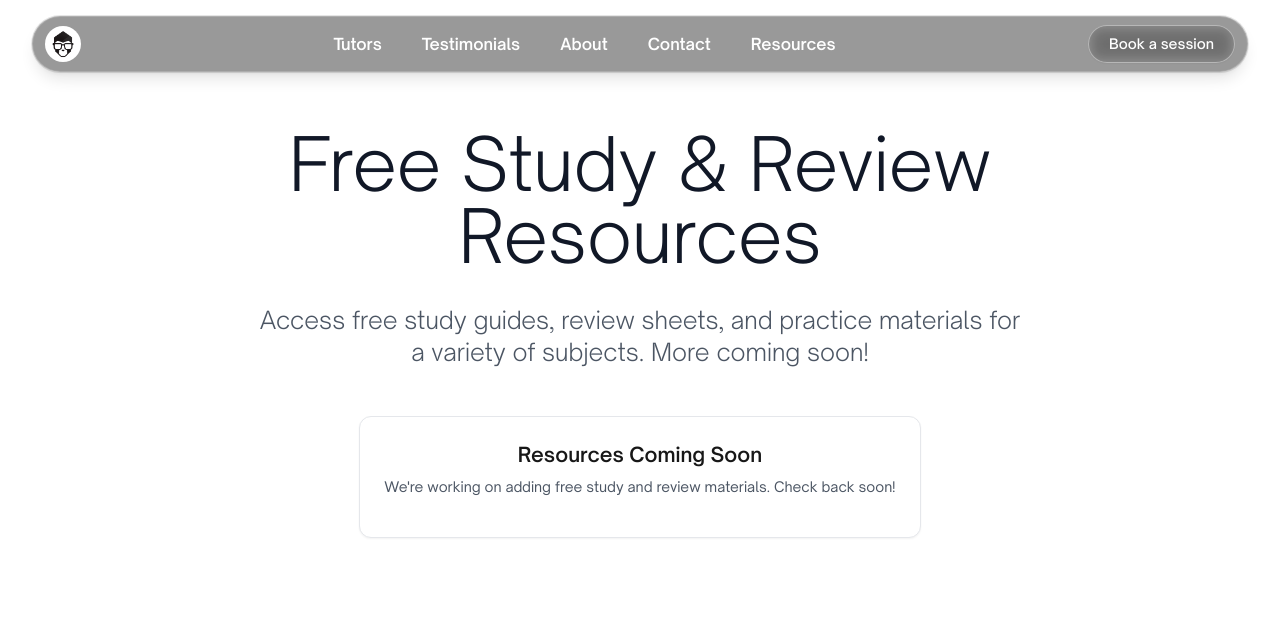
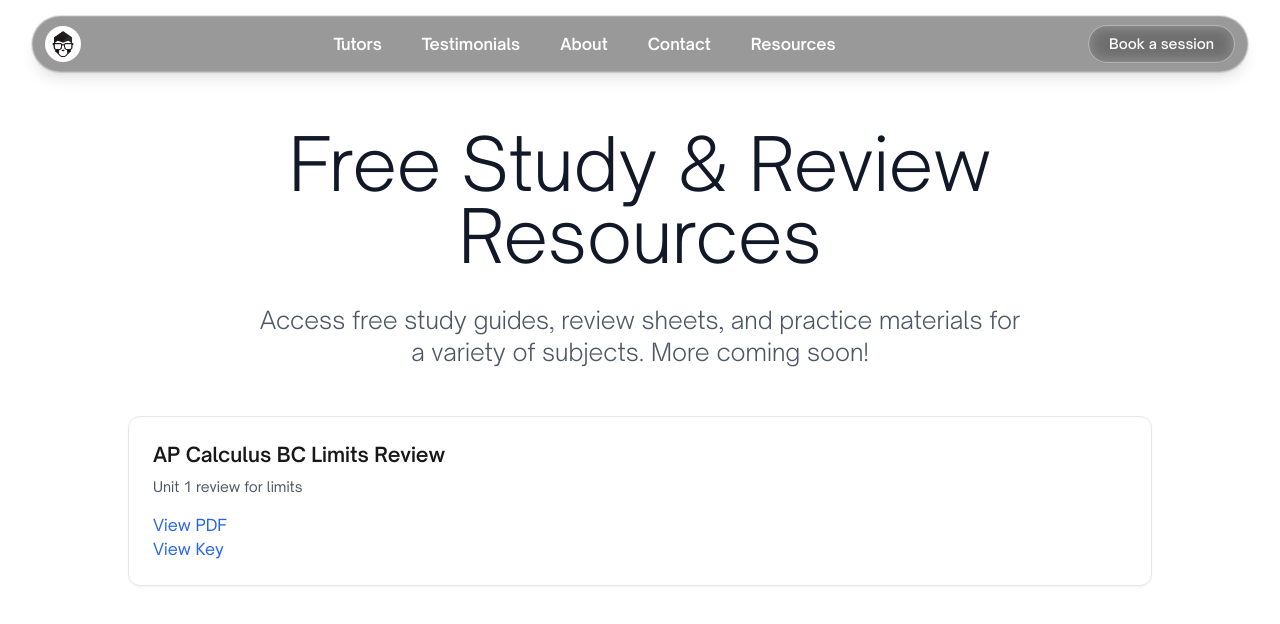
Before and after one commit to Sanjit-K/tutor-monkey, a Next.js app: page /resources in a window 1280 px wide. Shown: the top 624 px of the page. Built offline with nearby package versions, Linux system fonts and the light colour scheme.

Commit message:
pushed limits bc review

```diff
--- a/app/resources/page.tsx
+++ b/app/resources/page.tsx
@@ -1,7 +1,6 @@
 "use client";
 
 import Navigation from "@/components/Navigation";
-
 import React from "react";
 
 export default function ResourcesPage() {
@@ -17,11 +16,32 @@ export default function ResourcesPage() {
             Access free study guides, review sheets, and practice materials for a variety of subjects. More coming soon!
           </p>
         </div>
-        {/* Placeholder resource card */}
-        <div className="max-w-5xl mx-auto flex justify-center">
-          <div className="bg-white border border-gray-200 rounded-xl p-6 shadow-sm flex flex-col items-center">
-            <h2 className="text-xl font-semibold mb-2">Resources Coming Soon</h2>
-            <p className="text-gray-600 mb-4 text-sm">We&apos;re working on adding free study and review materials. Check back soon!</p>
+        <div className="max-w-5xl mx-auto flex flex-col gap-6">
+
+          {/* New resource card: AP Calculus BC Limits Review */}
+          <div className="bg-white border border-gray-200 rounded-xl p-6 shadow-sm flex flex-col items-start">
+            <h2 className="text-xl font-semibold mb-2">
+              AP Calculus BC Limits Review
+            </h2>
+            <p className="text-gray-600 mb-4 text-sm">
+              Unit 1 review for limits
+            </p>
+            <a
+              href="https://drive.google.com/file/d/1FNq46-rMfjQJdkoH7dM9_09dcYq_qi4y/view?usp=sharing"
+              target="_blank"
+              rel="noopener noreferrer"
+              className="text-blue-600 hover:underline"
+            >
+              View PDF
+            </a>
+            <a
+              href="https://drive.google.com/file/d/1VcbykiwHt6-4fw1gi4TV_atsV7b3i6H_/view?usp=sharing"
+              target="_blank"
+              rel="noopener noreferrer"
+              className="text-blue-600 hover:underline"
+            >
+              View Key
+            </a>
           </div>
         </div>
       </section>
```
